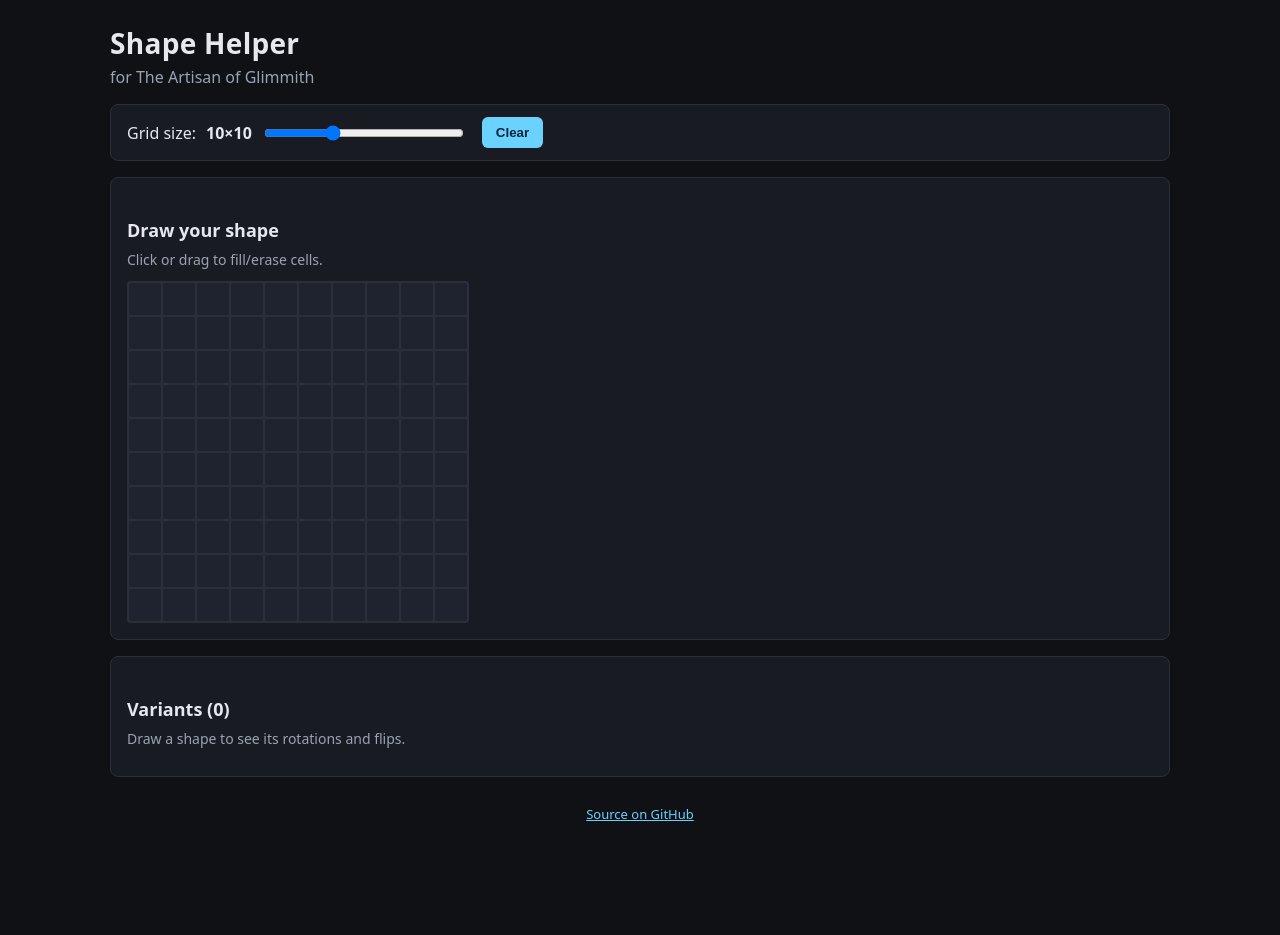
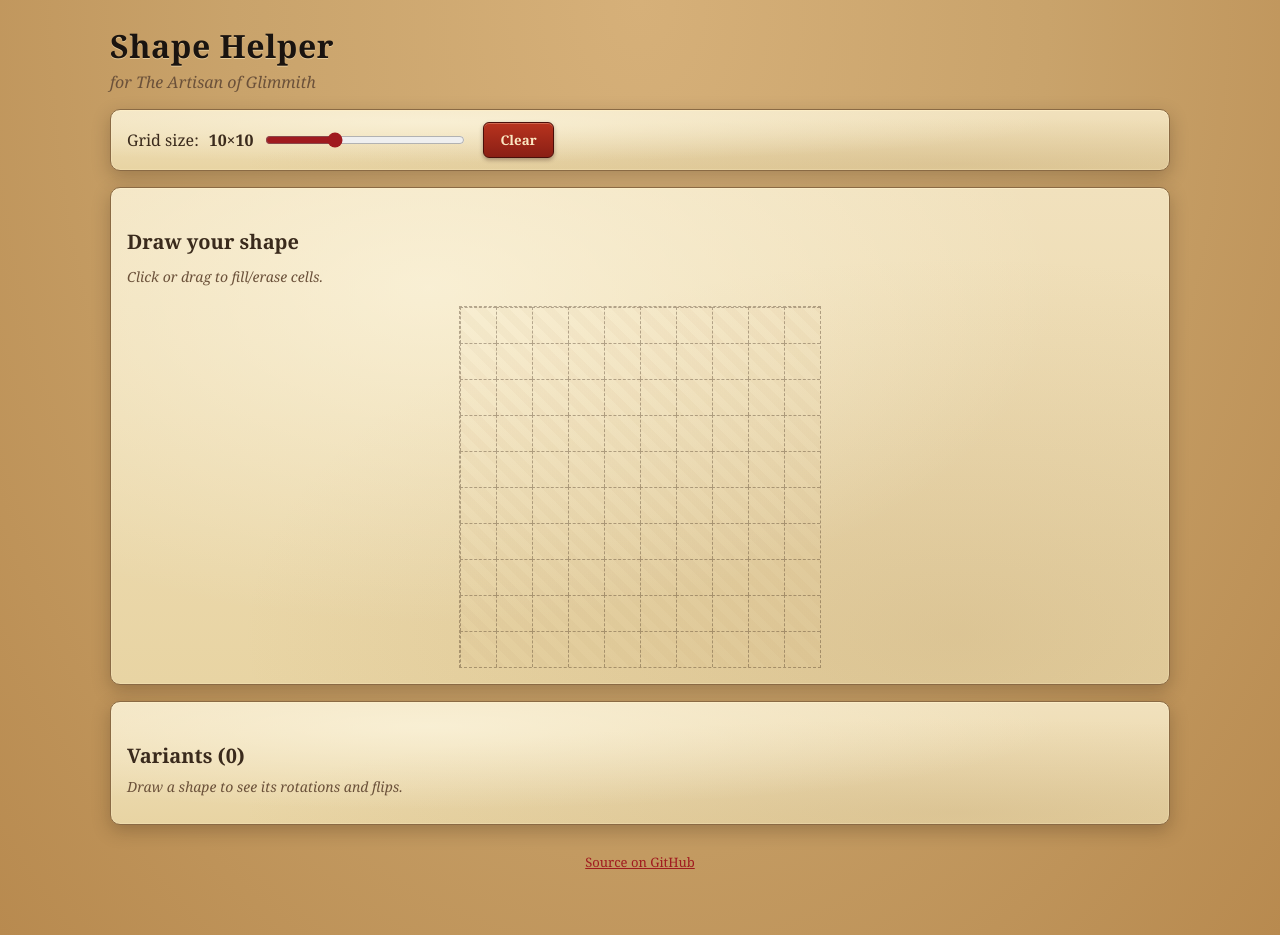
Before and after one commit to acasperw/shape-helper-for-the-artisan-of-glimmith, a React (Vite) app: page / in a window 1280 px wide. Before the commit the page ends 887 px from the top, so only its background shows below. Built offline with nearby package versions, Linux system fonts and the light colour scheme.

Commit message:
feat: enhance grid cell styling and edge rendering for improved visual clarity

```diff
--- a/src/App.tsx
+++ b/src/App.tsx
@@ -115,6 +115,8 @@ export default function App() {
           className="grid"
           style={{
             ['--size' as string]: size,
+            ['--cols' as string]: size,
+            ['--rows' as string]: size,
             gridTemplateColumns: `repeat(${size}, var(--cell-size))`,
             gridTemplateRows: `repeat(${size}, var(--cell-size))`,
           }}
@@ -126,6 +128,7 @@ export default function App() {
               <div
                 key={`${r}-${c}`}
                 className={`cell ${cell ? 'on' : ''}`}
+                style={cell ? edgeStyle(grid, r, c) : undefined}
                 onPointerDown={handlePointerDown(r, c)}
                 onPointerEnter={handlePointerEnter(r, c)}
               />
@@ -166,13 +169,19 @@ function VariantView({ label, grid }: { label: string; grid: Grid }) {
       <div
         className="mini-grid"
         style={{
+          ['--cols' as string]: cols,
+          ['--rows' as string]: rows,
           gridTemplateColumns: `repeat(${cols}, var(--mini-cell-size))`,
           gridTemplateRows: `repeat(${rows}, var(--mini-cell-size))`,
         }}
       >
         {grid.map((row, r) =>
           row.map((cell, c) => (
-            <div key={`${r}-${c}`} className={`cell ${cell ? 'on' : ''}`} />
+            <div
+              key={`${r}-${c}`}
+              className={`cell ${cell ? 'on' : ''}`}
+              style={cell ? edgeStyle(grid, r, c) : undefined}
+            />
           ))
         )}
       </div>
@@ -180,3 +189,22 @@ function VariantView({ label, grid }: { label: string; grid: Grid }) {
     </figure>
   );
 }
+
+/**
+ * Compute the perimeter-edge CSS variables for a filled cell. Each variable is
+ * 1 when the cell has no filled neighbor on that side (so a thick outline is
+ * drawn there) and 0 otherwise. This produces the "merged region" outline seen
+ * in the game where only the outer border of the shape is rendered.
+ */
+function edgeStyle(grid: Grid, r: number, c: number): React.CSSProperties {
+  const filled = (rr: number, cc: number) =>
+    rr >= 0 && rr < grid.length && cc >= 0 && cc < grid[rr].length && grid[rr][cc];
+  return {
+    ['--row' as string]: r,
+    ['--col' as string]: c,
+    ['--et' as string]: filled(r - 1, c) ? 0 : 1,
+    ['--er' as string]: filled(r, c + 1) ? 0 : 1,
+    ['--eb' as string]: filled(r + 1, c) ? 0 : 1,
+    ['--el' as string]: filled(r, c - 1) ? 0 : 1,
+  };
+}
--- a/src/styles.css
+++ b/src/styles.css
@@ -1,15 +1,26 @@
 :root {
-  --cell-size: 32px;
-  --mini-cell-size: 18px;
-  --bg: #0f1115;
-  --panel: #181b22;
-  --border: #2a2f3a;
-  --cell-empty: #1f2330;
-  --cell-on: #6bd1ff;
-  --cell-on-edge: #2196d6;
-  --text: #e6e8ee;
-  --muted: #9aa3b2;
-  --accent: #6bd1ff;
+  --cell-size: 36px;
+  --mini-cell-size: 22px;
+
+  /* Parchment palette inspired by The Artisan of Glimmith */
+  --bg: #c9a36b;
+  --bg-2: #b88a4f;
+  --parchment: #f1e1bd;
+  --parchment-2: #e8d4a3;
+  --ink: #1a1410;
+  --ink-soft: #3a2a1c;
+  --muted: #6b513a;
+  --panel-border: #8a6a44;
+
+  /* Stained-glass red */
+  --glass-red-1: #f06257;
+  --glass-red-2: #c8362f;
+  --glass-red-3: #a01a1f;
+  --glass-red-4: #e88a7a;
+
+  --grid-line: rgba(60, 40, 24, 0.35);
+  --grid-line-strong: #1d130b;
+  --accent: #a01a1f;
 }
 
 * { box-sizing: border-box; }
@@ -18,9 +29,9 @@ html, body, #root {
   margin: 0;
   padding: 0;
   min-height: 100%;
-  background: var(--bg);
-  color: var(--text);
-  font-family: system-ui, -apple-system, Segoe UI, Roboto, Helvetica, Arial, sans-serif;
+  color: var(--ink);
+  font-family: 'Georgia', 'Iowan Old Style', 'Palatino Linotype', serif;
+  background: radial-gradient(ellipse at top, #d6b079 0%, var(--bg) 45%, var(--bg-2) 100%);
 }
 
 .app {
@@ -31,23 +42,46 @@ html, body, #root {
 
 header h1 {
   margin: 0;
-  font-size: 28px;
-  letter-spacing: 0.3px;
+  font-size: 32px;
+  letter-spacing: 0.5px;
+  color: var(--ink);
+  text-shadow: 0 1px 0 rgba(255, 240, 200, 0.5);
 }
 .subtitle {
   margin: 4px 0 0;
   color: var(--muted);
+  font-style: italic;
 }
 
 h2 {
-  font-size: 18px;
+  font-size: 20px;
   margin: 24px 0 8px;
+  color: var(--ink-soft);
 }
 
 .hint {
   color: var(--muted);
   margin: 4px 0 12px;
   font-size: 14px;
+  font-style: italic;
+}
+
+/* Parchment-style panels */
+.controls,
+.draw-area,
+.variants {
+  background:
+    radial-gradient(ellipse at 30% 20%, rgba(255, 250, 230, 0.6), transparent 60%),
+    radial-gradient(ellipse at 80% 90%, rgba(160, 120, 70, 0.18), transparent 60%),
+    linear-gradient(180deg, var(--parchment) 0%, var(--parchment-2) 100%);
+  border: 1px solid var(--panel-border);
+  border-radius: 10px;
+  padding: 16px;
+  margin-top: 16px;
+  box-shadow:
+    0 1px 0 rgba(255, 240, 200, 0.6) inset,
+    0 0 0 1px rgba(255, 240, 200, 0.25) inset,
+    0 6px 18px rgba(40, 25, 10, 0.25);
 }
 
 .controls {
@@ -55,64 +89,150 @@ h2 {
   align-items: center;
   gap: 16px;
   flex-wrap: wrap;
-  background: var(--panel);
-  border: 1px solid var(--border);
   padding: 12px 16px;
-  border-radius: 8px;
-  margin-top: 16px;
 }
 
 .controls label {
   display: flex;
   align-items: center;
   gap: 10px;
+  color: var(--ink-soft);
 }
-.controls input[type="range"] { width: 200px; }
+.controls input[type="range"] { width: 200px; accent-color: var(--accent); }
 
 button {
-  background: var(--accent);
-  color: #08263a;
-  border: none;
-  padding: 8px 14px;
+  background: linear-gradient(180deg, #b8331e 0%, #8a1f15 100%);
+  color: #fbe7c2;
+  border: 1px solid #4a0f0a;
+  padding: 8px 16px;
   border-radius: 6px;
   font-weight: 600;
+  font-family: inherit;
   cursor: pointer;
+  box-shadow:
+    0 1px 0 rgba(255, 200, 170, 0.35) inset,
+    0 2px 4px rgba(40, 10, 5, 0.35);
 }
 button:hover { filter: brightness(1.08); }
+button:active { transform: translateY(1px); }
 
-.draw-area, .variants {
-  background: var(--panel);
-  border: 1px solid var(--border);
-  padding: 16px;
-  border-radius: 8px;
-  margin-top: 16px;
+/* ---------- Drawing canvas + grid ---------- */
+
+.draw-area {
+  display: flex;
+  flex-direction: column;
+  align-items: center;
+}
+.draw-area h2,
+.draw-area .hint {
+  align-self: flex-start;
 }
 
 .grid {
   display: grid;
-  gap: 2px;
+  gap: 0;
   width: max-content;
   max-width: 100%;
-  background: var(--border);
-  padding: 2px;
-  border-radius: 4px;
   touch-action: none;
   user-select: none;
-  /* Responsive cell size: shrink so the whole grid fits the viewport width.
-     --size is set inline based on grid dimension. */
-  --cell-size: min(32px, calc((100vw - 56px) / var(--size, 10) - 2px));
+  /* Responsive cell size: shrink so the whole grid fits the viewport width. */
+  --cell-size: min(36px, calc((100vw - 96px) / var(--size, 10)));
+  margin: 8px auto 0;
+  border: 1px dashed var(--grid-line);
+  background:
+    repeating-linear-gradient(45deg,
+      rgba(255, 245, 220, 0) 0 8px,
+      rgba(180, 140, 90, 0.05) 8px 16px);
 }
 
 .cell {
   width: var(--cell-size);
   height: var(--cell-size);
-  background: var(--cell-empty);
-  border-radius: 2px;
-  transition: background 60ms ease;
+  position: relative;
+  background: transparent;
+  /* Empty cells: subtle dashed inner guides */
+  border-top: 1px dashed var(--grid-line);
+  border-left: 1px dashed var(--grid-line);
+  transition: background 80ms ease;
 }
+
+/* Stained-glass filled cell.
+   One large non-repeating pattern is stretched across the entire grid, and
+   each cell shows its slice via background-position. The pattern packs many
+   shards and lead lines so even small filled regions show detail, while
+   adjacent cells line up to form one continuous pane (no tiling seams). */
 .cell.on {
-  background: var(--cell-on);
-  box-shadow: inset 0 0 0 1px var(--cell-on-edge);
+  background-image:
+    /* bright highlights scattered across the grid */
+    radial-gradient(ellipse 6% 5% at  8% 12%, rgba(255, 230, 210, 0.55), transparent 70%),
+    radial-gradient(ellipse 5% 4% at 28%  6%, rgba(255, 230, 210, 0.45), transparent 70%),
+    radial-gradient(ellipse 7% 5% at 52% 18%, rgba(255, 220, 200, 0.45), transparent 70%),
+    radial-gradient(ellipse 4% 4% at 74%  9%, rgba(255, 220, 200, 0.40), transparent 70%),
+    radial-gradient(ellipse 6% 5% at 92% 22%, rgba(255, 220, 200, 0.40), transparent 70%),
+    radial-gradient(ellipse 5% 5% at 14% 38%, rgba(255, 220, 200, 0.35), transparent 70%),
+    radial-gradient(ellipse 6% 5% at 44% 46%, rgba(255, 220, 200, 0.35), transparent 70%),
+    radial-gradient(ellipse 5% 4% at 82% 52%, rgba(255, 220, 200, 0.35), transparent 70%),
+    radial-gradient(ellipse 6% 5% at 24% 68%, rgba(255, 220, 200, 0.35), transparent 70%),
+    radial-gradient(ellipse 5% 4% at 58% 74%, rgba(255, 220, 200, 0.35), transparent 70%),
+    radial-gradient(ellipse 6% 5% at 88% 82%, rgba(255, 220, 200, 0.30), transparent 70%),
+    radial-gradient(ellipse 5% 4% at 38% 92%, rgba(255, 220, 200, 0.30), transparent 70%),
+    /* deeper shard pockets */
+    radial-gradient(ellipse 10% 8% at 18% 22%, rgba(70, 8, 8, 0.40), transparent 75%),
+    radial-gradient(ellipse 12% 9% at 66% 32%, rgba(70, 8, 8, 0.40), transparent 75%),
+    radial-gradient(ellipse 10% 8% at 36% 56%, rgba(70, 8, 8, 0.45), transparent 75%),
+    radial-gradient(ellipse 12% 9% at 78% 68%, rgba(70, 8, 8, 0.50), transparent 75%),
+    radial-gradient(ellipse 10% 8% at 12% 84%, rgba(70, 8, 8, 0.40), transparent 75%),
+    radial-gradient(ellipse 11% 8% at 54% 90%, rgba(70, 8, 8, 0.40), transparent 75%),
+    /* mid-tone shards */
+    radial-gradient(ellipse 14% 11% at 30% 30%, var(--glass-red-1), transparent 70%),
+    radial-gradient(ellipse 16% 12% at 72% 18%, var(--glass-red-4), transparent 70%),
+    radial-gradient(ellipse 14% 11% at 20% 62%, var(--glass-red-1), transparent 70%),
+    radial-gradient(ellipse 16% 12% at 64% 60%, var(--glass-red-4), transparent 70%),
+    radial-gradient(ellipse 14% 11% at 86% 84%, var(--glass-red-1), transparent 70%),
+    /* base */
+    linear-gradient(160deg, var(--glass-red-2) 0%, var(--glass-red-3) 100%);
+  background-size:
+    calc(var(--cell-size) * var(--cols, 10)) calc(var(--cell-size) * var(--rows, 10));
+  background-position:
+    calc(var(--col, 0) * var(--cell-size) * -1)
+    calc(var(--row, 0) * var(--cell-size) * -1);
+  background-repeat: no-repeat;
+  border-color: transparent;
+}
+
+/* "Leaded" shard lines — many strokes at varied angles spanning the whole
+   pane so every cell intersects a few. */
+.cell.on::before {
+  content: '';
+  position: absolute;
+  inset: 0;
+  pointer-events: none;
+  mix-blend-mode: multiply;
+  background-image:
+    linear-gradient(112deg, transparent 14%, rgba(40, 8, 5, 0.22) 14.6%, transparent 15.2%),
+    linear-gradient(112deg, transparent 41%, rgba(40, 8, 5, 0.18) 41.5%, transparent 42%),
+    linear-gradient(112deg, transparent 73%, rgba(40, 8, 5, 0.18) 73.5%, transparent 74%),
+    linear-gradient( 28deg, transparent 22%, rgba(40, 8, 5, 0.18) 22.5%, transparent 23%),
+    linear-gradient( 28deg, transparent 58%, rgba(40, 8, 5, 0.16) 58.5%, transparent 59%),
+    linear-gradient( 28deg, transparent 86%, rgba(40, 8, 5, 0.14) 86.5%, transparent 87%),
+    linear-gradient(165deg, transparent 35%, rgba(40, 8, 5, 0.14) 35.5%, transparent 36%),
+    linear-gradient(165deg, transparent 68%, rgba(40, 8, 5, 0.14) 68.5%, transparent 69%);
+  background-size:
+    calc(var(--cell-size) * var(--cols, 10)) calc(var(--cell-size) * var(--rows, 10));
+  background-position:
+    calc(var(--col, 0) * var(--cell-size) * -1)
+    calc(var(--row, 0) * var(--cell-size) * -1);
+  background-repeat: no-repeat;
+}
+
+/* Thick perimeter outline drawn via inset box-shadow, only on outer edges */
+.cell.on {
+  --et: 0; --er: 0; --eb: 0; --el: 0;
+  box-shadow:
+    inset 0 calc(var(--et) * 3px) 0 0 var(--grid-line-strong),
+    inset calc(var(--er) * -3px) 0 0 0 var(--grid-line-strong),
+    inset 0 calc(var(--eb) * -3px) 0 0 var(--grid-line-strong),
+    inset calc(var(--el) * 3px) 0 0 0 var(--grid-line-strong);
 }
 
 .draw-area .cell:hover {
@@ -120,45 +240,49 @@ button:hover { filter: brightness(1.08); }
   outline-offset: -1px;
   cursor: pointer;
 }
-
 @media (hover: none) {
   .draw-area .cell:hover { outline: none; }
 }
 
-@media (max-width: 600px) {
-  .app { padding: 16px 12px 48px; }
-  :root { --mini-cell-size: 14px; }
-  .controls input[type="range"] { width: 140px; }
-}
+/* ---------- Variants ---------- */
 
 .variant-list {
   display: grid;
-  grid-template-columns: repeat(auto-fill, minmax(140px, 1fr));
+  grid-template-columns: repeat(auto-fill, minmax(160px, 1fr));
   gap: 14px;
 }
 
 .variant {
   margin: 0;
-  background: #11141b;
-  border: 1px solid var(--border);
-  border-radius: 6px;
-  padding: 10px;
+  background: linear-gradient(180deg, #fbeecd 0%, #efdcad 100%);
+  border: 1px solid var(--panel-border);
+  border-radius: 8px;
+  padding: 12px;
   display: flex;
   flex-direction: column;
   align-items: center;
   gap: 8px;
+  box-shadow: 0 2px 6px rgba(40, 25, 10, 0.18);
 }
 
 .mini-grid {
   display: grid;
-  gap: 1px;
-  background: var(--border);
-  padding: 1px;
-  border-radius: 3px;
+  gap: 0;
+  border: 1px dashed var(--grid-line);
+  /* Use mini cell size for the continuous-glass background math */
+  --cell-size: var(--mini-cell-size);
 }
 .mini-grid .cell {
   width: var(--mini-cell-size);
   height: var(--mini-cell-size);
+}
+/* Thinner perimeter on mini grids */
+.mini-grid .cell.on {
+  box-shadow:
+    inset 0 calc(var(--et) * 2px) 0 0 var(--grid-line-strong),
+    inset calc(var(--er) * -2px) 0 0 0 var(--grid-line-strong),
+    inset 0 calc(var(--eb) * -2px) 0 0 var(--grid-line-strong),
+    inset calc(var(--el) * 2px) 0 0 0 var(--grid-line-strong);
 }
 
 figcaption {
@@ -175,3 +299,9 @@ footer {
   font-size: 13px;
 }
 footer a { color: var(--accent); }
+
+@media (max-width: 600px) {
+  .app { padding: 16px 12px 48px; }
+  :root { --mini-cell-size: 16px; }
+  .controls input[type="range"] { width: 140px; }
+}
```
